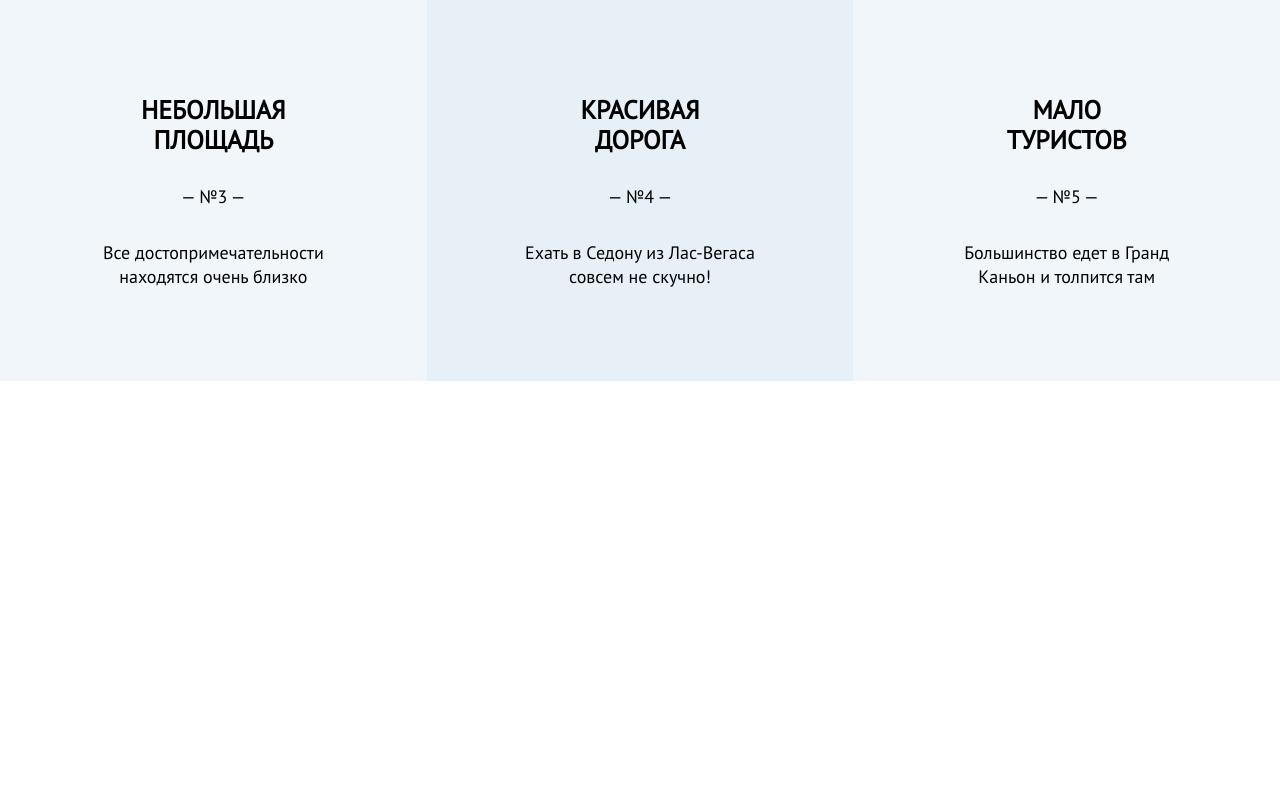
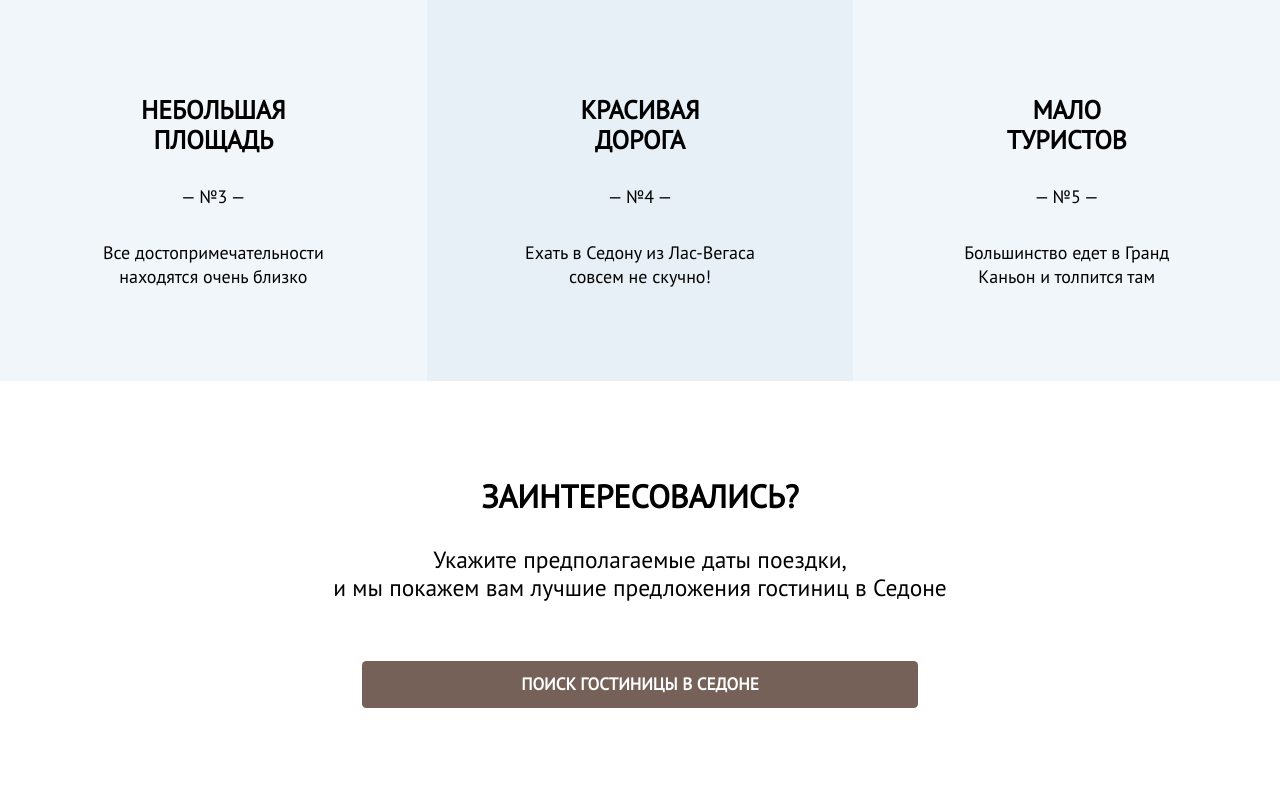
Before and after one commit to CirillSB/sedona, a website built with webpack: page source/index.html in a window 1280 px wide. Shown: the part 2029-2836 px from the top of the page. Before the commit the page ends 2410 px from the top, so only its background shows below. Built offline with nearby package versions, Linux system fonts and the light colour scheme; files whose address does not match are found by name.

Commit message:
сделал booking

```diff
--- a/source/index.html
+++ b/source/index.html
@@ -80,15 +80,14 @@
           </svg>
         </div>
         <div class="welcome__heading">
-          <h2 class="title welcome__title">
+          <h2 class="welcome__title title">
             Седона — небольшой городок в Аризоне,<br> заслуживающий большего!
           </h2>
-          <p class="welcome__subtitle">
+          <p class="welcome__subtitle subtitle">
             Рассмотрим 5 причин, по которым Седона круче, чем Гранд-Каньон!
           </p>
         </div>
       </section>
-
       <section class="reasons">
         <h2 class="visually-hidden">
           Пять причин чтобы посетить Седону
@@ -171,8 +170,21 @@
           </li>
         </ul>
       </section>
-
-
+      <section class="booking">
+        <h2 class="visually-hidden">
+          Поиск гостиницы в Седоне
+        </h2>
+        <p class="booking__title title">
+          Заинтересовались?
+        </p>
+        <p class="booking__subtitle subtitle">
+          Укажите предполагаемые даты поездки,<br>
+          и мы покажем вам лучшие предложения гостиниц в Седоне
+        </p>
+        <a class="button button--search" href="#">
+          Поиск гостиницы в Седоне
+        </a>
+      </section>
     </main>
     <footer>
       <div class="container"></div>
--- /dev/null
+++ b/source/sass/blocks/booking.scss
@@ -0,0 +1,15 @@
+.booking {
+  padding: size(90px) 0 size(93px);
+  display: flex;
+  flex-direction: column;
+  justify-content: flex-start;
+  align-items: center;
+}
+
+.booking__title {
+  margin: 0 0 size(29px);
+}
+
+.booking__subtitle {
+  margin: 0 0 size(56px);
+}
--- a/source/sass/blocks/button.scss
+++ b/source/sass/blocks/button.scss
@@ -1,4 +1,5 @@
 .button {
+  display: inline-block;
   font-weight: 700;
   font-size: size(16px);
   line-height: size(20px);
@@ -10,7 +11,11 @@
 
   &--want {
     background-color: $color-pine-cone;
-    display: inline-block;
     padding: size(9px) size(25px) size(8px);
   }
+
+  &--search {
+    background-color: $color-pine-cone;
+    padding: size(12px) size(149px);
+  }
 }
--- /dev/null
+++ b/source/sass/blocks/subtitle.scss
@@ -0,0 +1,5 @@
+.subtitle {
+  font-size: size(22px);
+  line-height: size(26px);
+  text-align: center;
+}
--- /dev/null
+++ b/source/sass/blocks/title.scss
@@ -0,0 +1,8 @@
+.title {
+  font-weight: 700;
+  font-size: size(30px);
+  line-height: size(36px);
+  text-align: center;
+  text-transform: uppercase;
+  color: $color-default-black;
+}
--- a/source/sass/blocks/welcome.scss
+++ b/source/sass/blocks/welcome.scss
@@ -29,17 +29,8 @@
 
 .welcome__title {
   margin: 0 0 size(31px) 0;
-  font-weight: 700;
-  font-size: size(30px);
-  line-height: size(36px);
-  text-align: center;
-  text-transform: uppercase;
-  color: $color-default-black;
 }
 
 .welcome__subtitle {
   margin: 0;
-  font-size: size(22px);
-  line-height: size(26px);
-  text-align: center;
 }
--- a/source/sass/style.scss
+++ b/source/sass/style.scss
@@ -29,8 +29,11 @@
 @import "blocks/navigation";
 @import "blocks/button";
 @import "blocks/favorite";
+@import "blocks/subtitle";
+@import "blocks/title";
 @import "blocks/welcome";
 @import "blocks/reasons";
+@import "blocks/booking";
 
 // ---------------------------------
 
```
Also changed, not shown: build/css/style.css, build/css/style.min.css, build/index.html, 1 other file.
